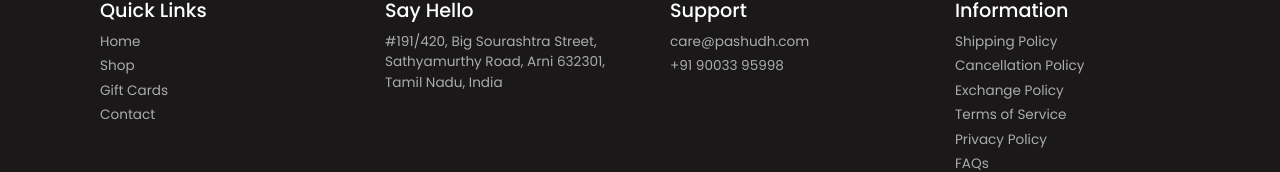
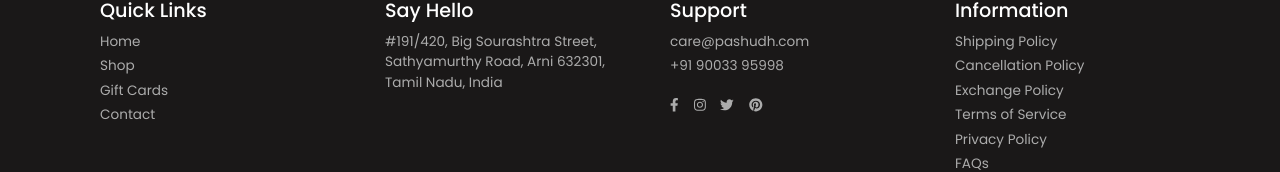
Before and after one commit to Voqzimedia/pashudh-frontend, a Next.js app: page / in a window 1280 px wide. Shown: the part 981-1153 px from the top of the page. Built offline with nearby package versions, Linux system fonts and the light colour scheme; no server answers.

Commit message:
footer social media added

```diff
--- a/layout/components/Footer.jsx
+++ b/layout/components/Footer.jsx
@@ -1,5 +1,14 @@
 import React from "react";
+import { FontAwesomeIcon } from "@fortawesome/react-fontawesome";
+import {
+  faFacebookF,
+  faInstagram,
+  faLinkedinIn,
+  faTwitter,
+  faPinterest,
+} from "@fortawesome/free-brands-svg-icons";
 
+// Images
 import footerLogo from "../../public/images/logo/logo-white@2x.png";
 
 export default function Footer() {
@@ -65,7 +74,20 @@
                       <a href="#">+91 90033 95998</a>
                     </li>
                     <li>
-                      <div className="social"></div>
+                      <div className="social">
+                        <a href="#" className="icon">
+                          <FontAwesomeIcon icon={faFacebookF} />
+                        </a>
+                        <a href="#" className="icon">
+                          <FontAwesomeIcon icon={faInstagram} />
+                        </a>
+                        <a href="#" className="icon">
+                          <FontAwesomeIcon icon={faTwitter} />
+                        </a>
+                        <a href="#" className="icon">
+                          <FontAwesomeIcon icon={faPinterest} />
+                        </a>
+                      </div>
                     </li>
                   </ul>
                 </div>
--- a/pages/_app.js
+++ b/pages/_app.js
@@ -4,11 +4,13 @@
 import SEO from "../seo.config";
 import { AnimatePresence } from "framer-motion";
 import Layout from "../layout";
+import NextNprogress from "nextjs-progressbar";
 
 function MyApp({ Component, pageProps, router }) {
   return (
     <>
       <DefaultSeo {...SEO} />
+      <NextNprogress options={{ easing: "ease", speed: 500 }} color="#1a1818" />
       <Head>
         <link rel="icon" href="/favicon.ico" />
       </Head>
--- a/styles/vendor/_common.scss
+++ b/styles/vendor/_common.scss
@@ -10,3 +10,10 @@
 .page-main {
   min-height: 75vh;
 }
+
+.icon {
+  svg {
+    max-width: $p-font-size;
+    max-height: $p-font-size;
+  }
+}
--- a/styles/vendor/_footer.scss
+++ b/styles/vendor/_footer.scss
@@ -37,6 +37,15 @@
           }
         }
       }
+      .social {
+        margin: 15px 0;
+        .icon {
+          margin-right: 15px;
+          &:last-child {
+            margin-right: 0;
+          }
+        }
+      }
     }
   }
   .copyright-area {
```
